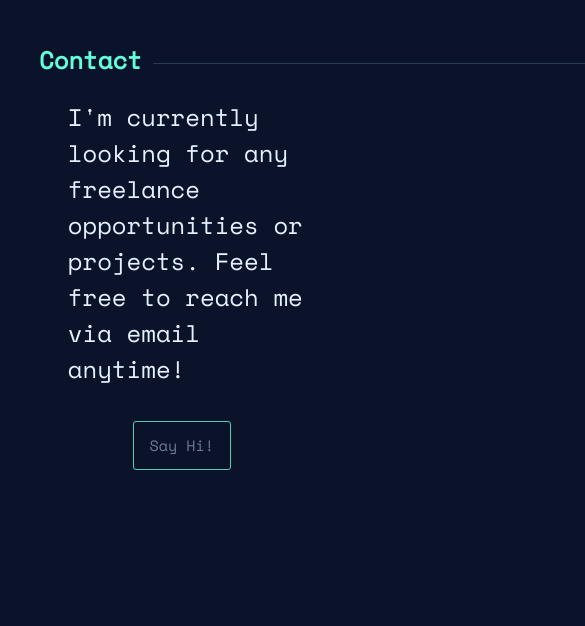
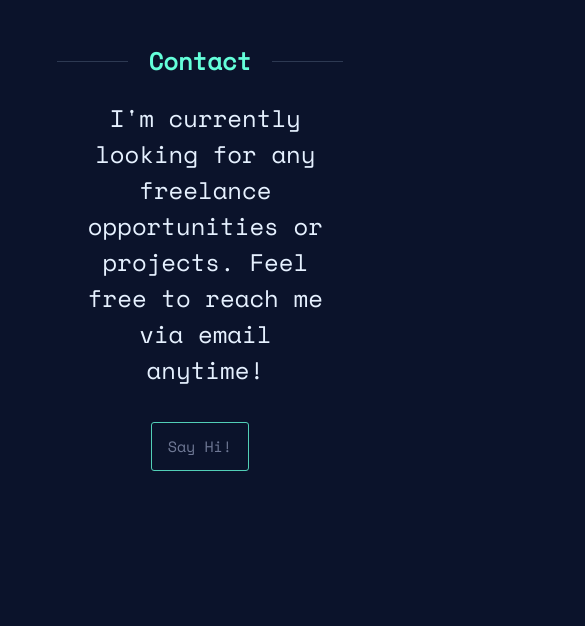
Before and after one commit to Lucas-Dasilva/Lucas-Dasilva.github.io, a plain HTML site: page contact.html in a window 390 px wide. Shown: the part 147-773 px from the top of the page, 585 px wide, since content can reach past the window. Drawn offline with nearby package versions, Linux system fonts and the light colour scheme.

Commit message:
Updated Contact Page

```diff
--- a/style.css
+++ b/style.css
@@ -36,15 +36,25 @@ body {
   top: -.6em;
   margin-left: 6.5em;
 }
+.top3::before{
+  content: "";
+  display: block;
+  height: 1px;
+  width: 14em;
+  background-color: rgb(45, 57, 82);
+  position: relative;
+  top: .8em;
+  left: .4em;
+}
 .top3::after{
   content: "";
   display: block;
   height: 1px;
-  width: 34em;
+  width: 14em;
   background-color: rgb(45, 57, 82);
   position: relative;
-  top: -.6em;
-  margin-left: 4.75em;
+  top: -.7em;
+  margin-left: 21em;
 }
 #about {
   text-align: left;
@@ -55,15 +65,16 @@ body {
 
 }
 #contact {
-  text-align: left;
+  text-align: center;
   position: absolute;
   top:25%;
-  left:25%;
-  right: 25%;
+  left:28.5%;
+  right: 27%;
+
 
 }
 #contact .intro{
-  text-align: left;
+  text-align: center;
   font-size: 1.5em;
 }
 #about .intro{
@@ -285,6 +296,17 @@ a{
 /*iPad Pro*/
 @media only screen and (max-width: 1024px)
 {
+  #contact{
+    margin-left: 3%;
+  }
+  .top3::before{
+    width: 40%;
+    left: 0;
+  }
+  .top3::after{
+    width: 40%;
+    margin-left: 60%;
+  }
   /* Navbar */
   #navWrapper
   {
@@ -296,7 +318,6 @@ a{
     left:10%;
     right:10%;
     z-index: 0;
-
   }
 
   #about{
@@ -384,7 +405,7 @@ a{
 @media only screen and (max-width: 625px)
 {
   .contactButton{
-    left:32%;
+    left: 1%;
   }
   #svgLogos{
     bottom: 0%;
@@ -413,6 +434,22 @@ a{
   .top1::after{
     width: 15em;
   }
+  .top2::after{
+    width: 12em;
+  }
+  .top3{
+    margin-left: .25em;
+  }
+  .top3::before{
+    width: 25%;
+    left: 0em;
+  }
+  .top3::after{
+    width: 25%;
+    position: relative;
+    margin-left: 75%;
+    top: -.75em;
+  }
    .intro{
     margin-left: 1.2em;
   }
@@ -425,9 +462,7 @@ a{
     font-size: .7em;
 
   }
-  .top2::after{
-    width: 12em;
-  }
+
   #logo2{
     display: block;
     position: absolute;
```
Also changed, not shown: 1 other file.
